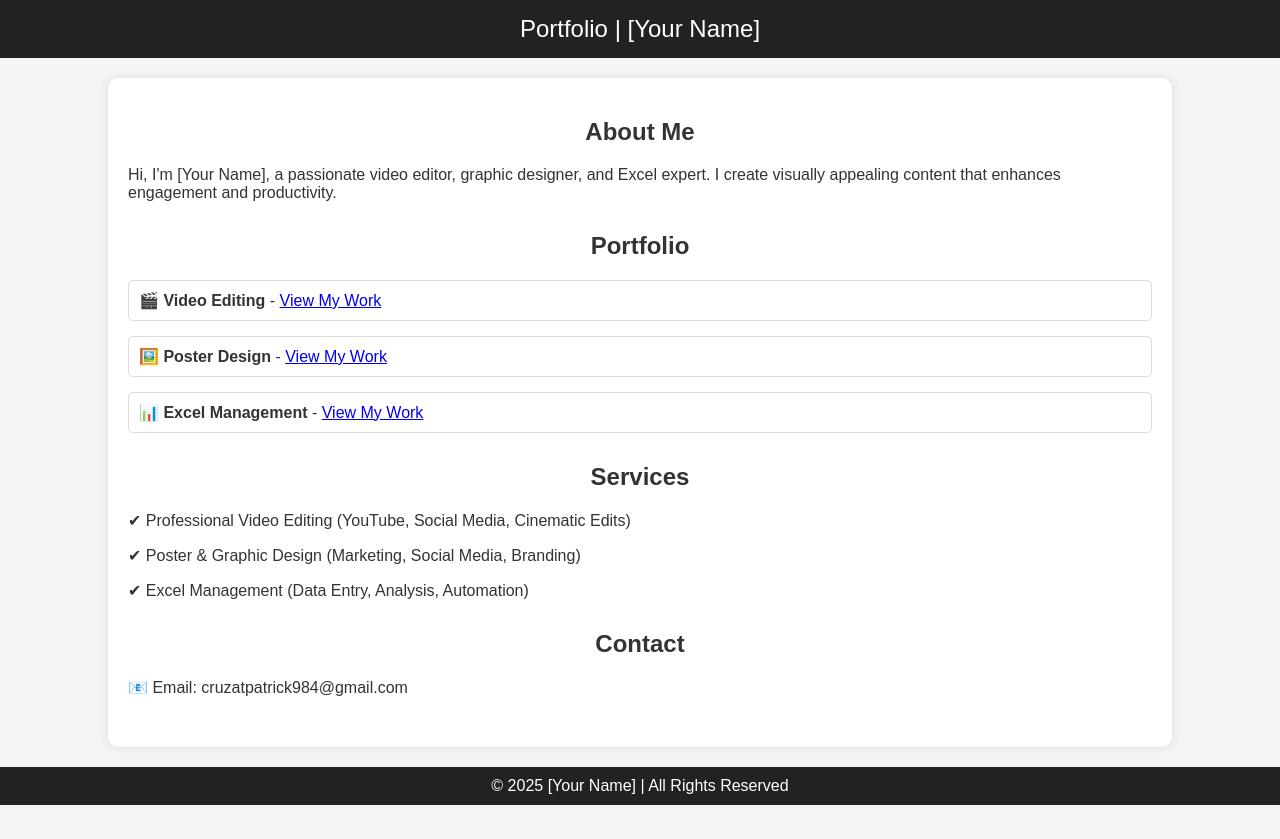
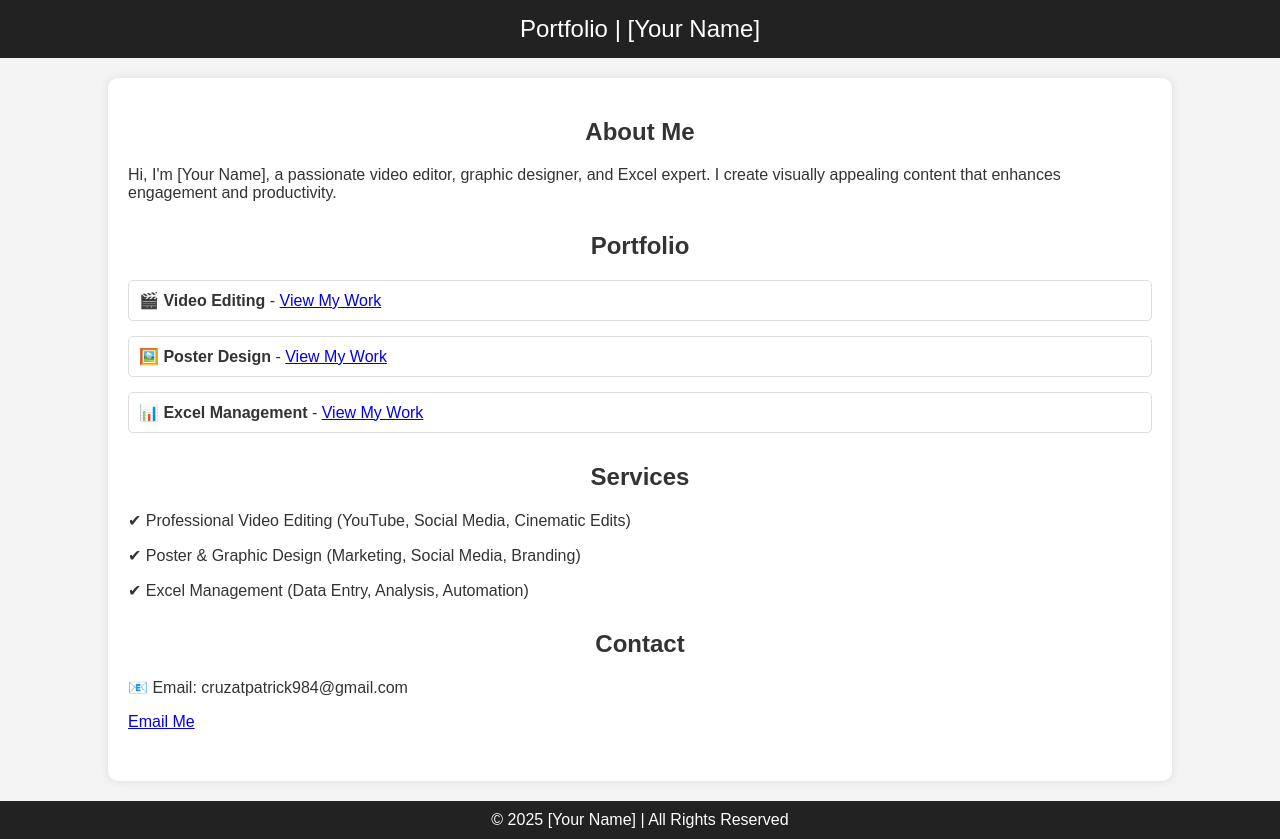
Before and after one commit to friday-ui/portfolio, a plain HTML site: page index.html in a window 1280 px wide. Before the commit the page ends 805 px from the top, so only its background shows below. Drawn offline with Linux system fonts and the light colour scheme.

Commit message:
Update index.html

```diff
--- a/index.html
+++ b/index.html
@@ -71,6 +71,7 @@
         <section class="section">
             <h2>Contact</h2>
             <p>📧 Email: cruzatpatrick984@gmail.com</p>
+         <a href="mailto:your-email@example.com">Email Me</a>
 
         </section>
     </div>
```
